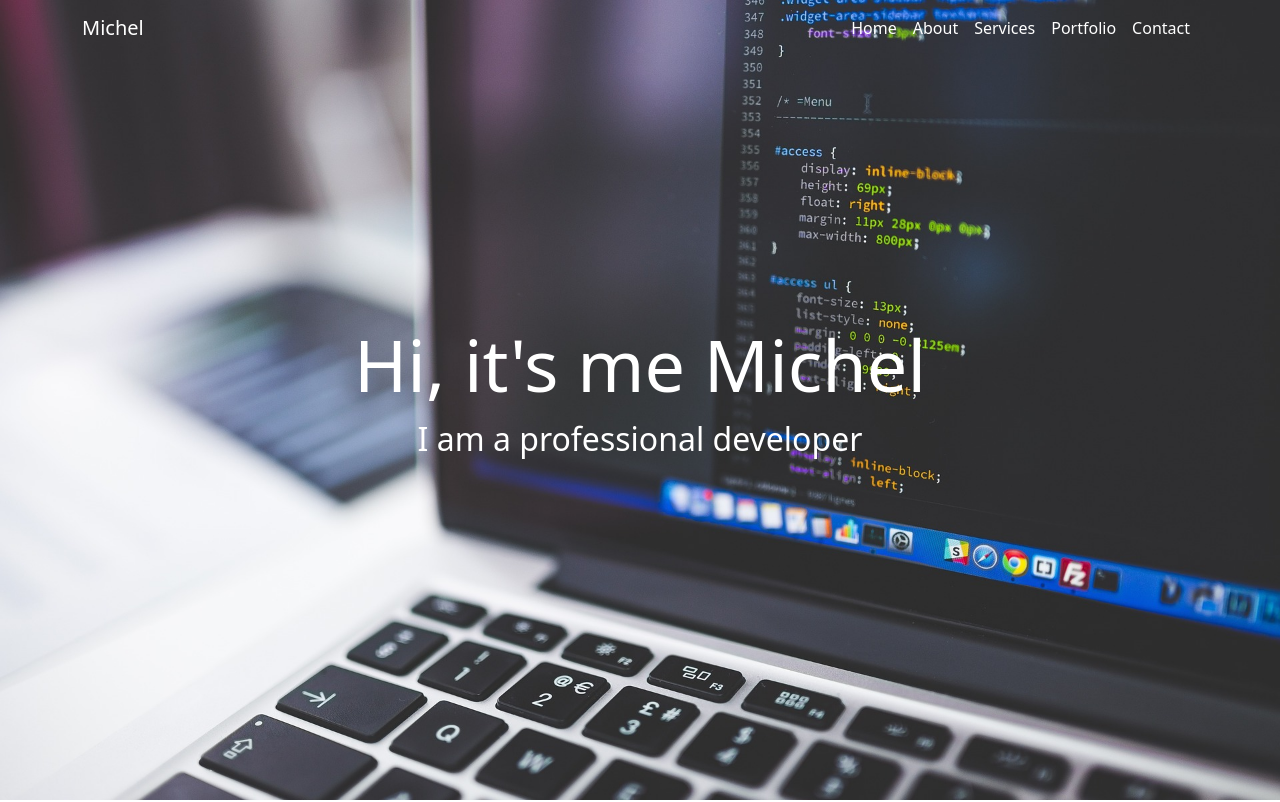
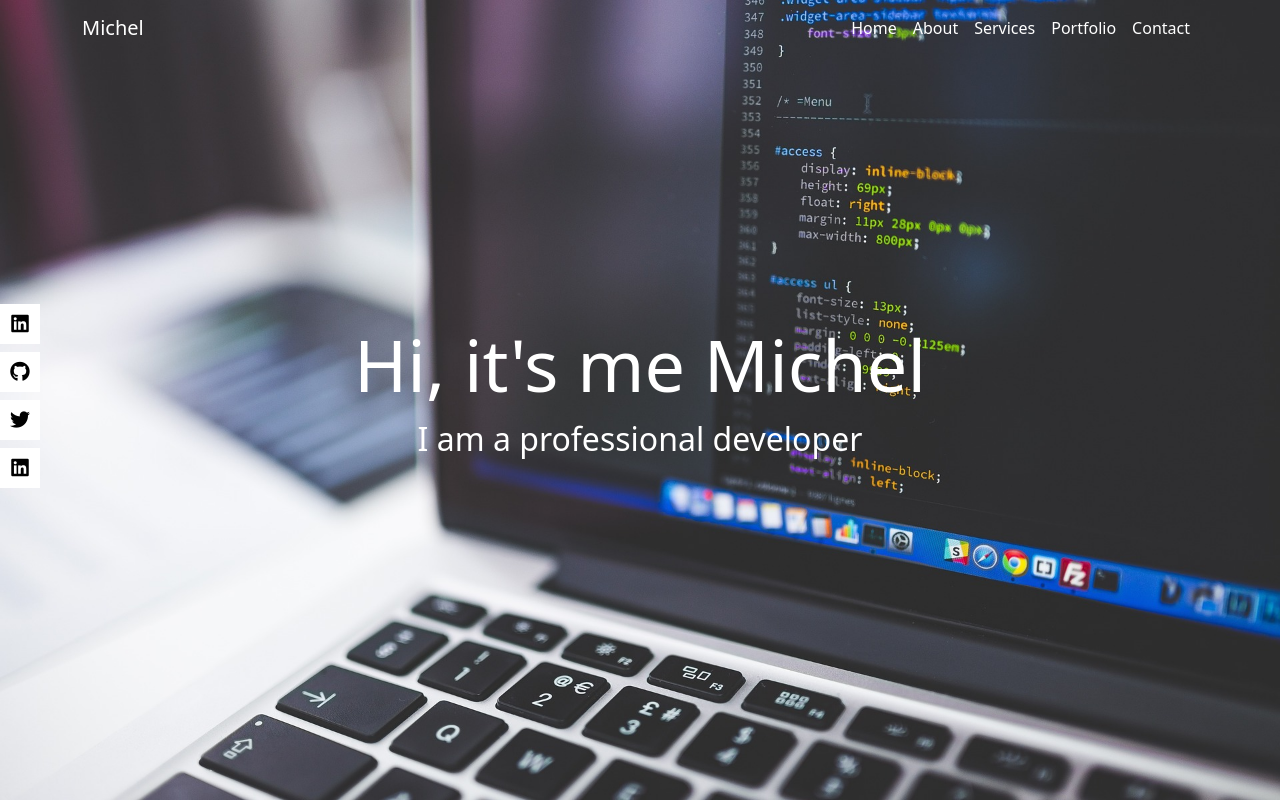
Before and after one commit to Almlett/almlett.github.io, a plain HTML site: page index.html in a window 1280 px wide. Shown: the top 802 px of the page. Drawn offline with nearby package versions, Linux system fonts and the light colour scheme.

Commit message:
Add social icons

```diff
--- a/index.html
+++ b/index.html
@@ -267,8 +267,17 @@
             </div>
         </div>
     </section>
+
+    <div class="social-buttons">
+        <a href="https://www.linkedin.com/" target="_blank"><i class="fab fa-linkedin"></i></a>
+        <a href="https://www.github.com/" target="_blank"><i class="fab fa-github"></i></a>
+        <a href="https://www.twitter.com/" target="_blank"><i class="fab fa-twitter"></i></a>
+        <a href="https://www.linkedin.com/" target="_blank"><i class="fab fa-linkedin"></i></a>
+      </div>
+
     <!-- load javascript after loading all html content -->
     <script src="script/script.js"></script>
+
 
 </body>
 
--- a/style.css
+++ b/style.css
@@ -87,3 +87,28 @@
 .btn-success{
     background-color: #324ea8 !important;
 }
+
+.social-buttons {
+    position: fixed;
+    left: 0;
+    top: 50%;
+    transform: translateY(-50%);
+  }
+
+  .social-buttons a {
+    display: block;
+    width: 40px;
+    height: 40px;
+    background-color: #fff;
+    color: #fff;
+    text-align: center;
+    line-height: 40px;
+    font-size: 20px;
+    margin-bottom: 0.5rem;
+    text-decoration: none;
+  }
+
+  .social-buttons a:hover {
+    background-color: #324ea8;
+    color: white;
+  }
```
